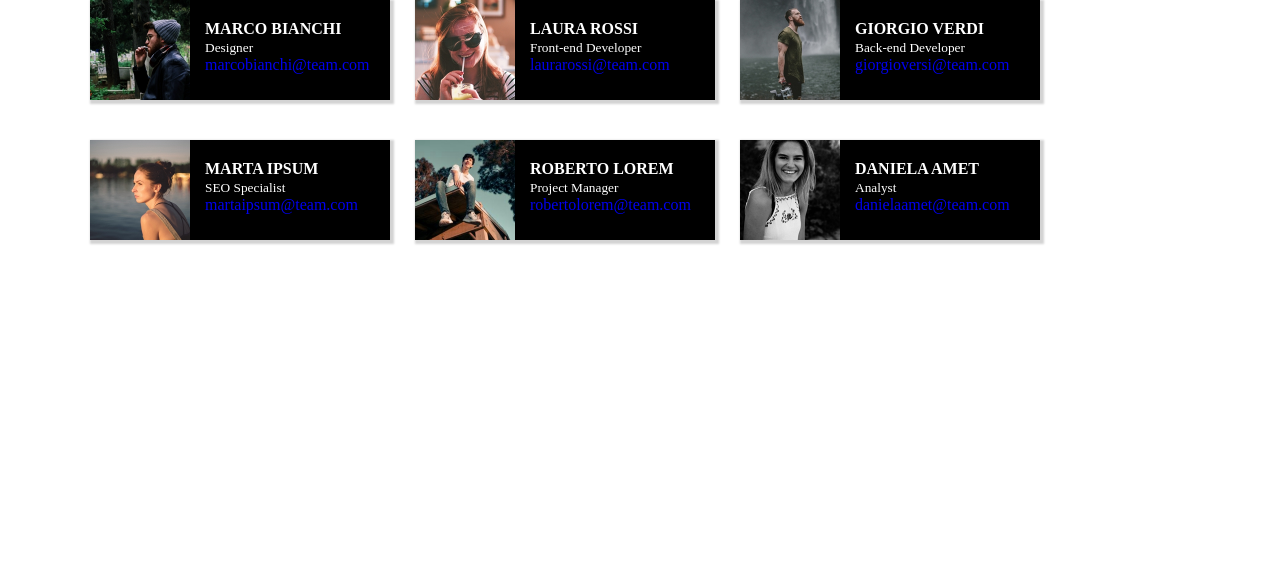
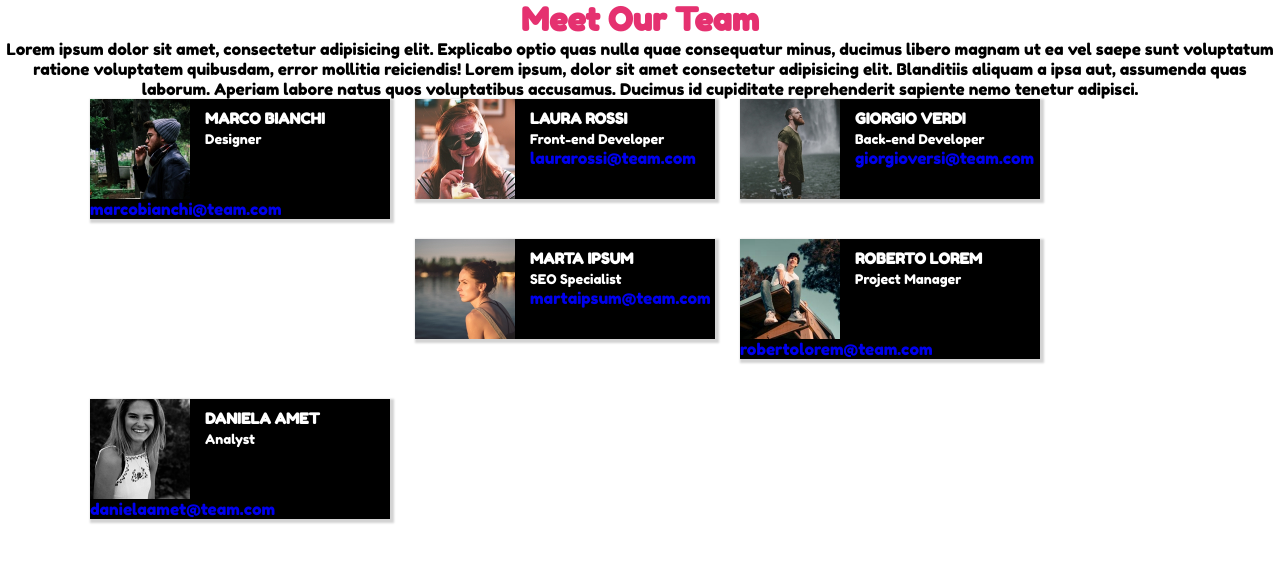
Before and after one commit to Iunora93/html-css-float-cards, a plain HTML site: page index.html in a window 1280 px wide. Drawn offline with Linux system fonts and the light colour scheme.

Commit message:
inserimento header

```diff
--- a/css/style.css
+++ b/css/style.css
@@ -6,6 +6,18 @@
     box-sizing: border-box;
     margin: 0;
     padding: 0;
+}
+
+header {
+    text-align: center;
+}
+
+h1 {
+    color: #E53170;
+}
+
+body {
+    font-family: 'Fredoka One', cursive;
 }
 
 .container {
@@ -32,10 +44,14 @@ img {
 }
 
 h4, small, a {
-    padding-top: 20px;
+    padding-top: 10px;
 
 }
 
 a {
     text-decoration: none;
 }
+
+h4 {
+    font-size: 15px;
+}
--- a/index.html
+++ b/index.html
@@ -6,8 +6,21 @@
     <meta name="viewport" content="width=device-width, initial-scale=1.0">
     <title>Floating Cards</title>
     <link rel="stylesheet" href="css/style.css">
+
+    <!--Google fonts-->
+    <link rel="preconnect" href="https://fonts.googleapis.com">
+    <link rel="preconnect" href="https://fonts.gstatic.com" crossorigin>
+    <link href="https://fonts.googleapis.com/css2?family=Fredoka+One&display=swap" rel="stylesheet">
+    <!--/Google fonts-->
 </head>
 <body>
+    <!--Titolo e paragrafo-->
+    <header>
+        <h1>Meet Our Team</h1>
+        <p>Lorem ipsum dolor sit amet, consectetur adipisicing elit. Explicabo optio quas nulla quae consequatur minus, ducimus libero magnam ut ea vel saepe sunt voluptatum ratione voluptatem quibusdam, error mollitia reiciendis! Lorem ipsum, dolor sit amet consectetur adipisicing elit. Blanditiis aliquam a ipsa aut, assumenda quas laborum. Aperiam labore natus quos voluptatibus accusamus. Ducimus id cupiditate reprehenderit sapiente nemo tenetur adipisci.</p>
+    </header>
+    <!--/Titolo e paragrafo-->
+
     <!--Sezione box-->
     <section class="container">
         <!--Primo box-->
```
